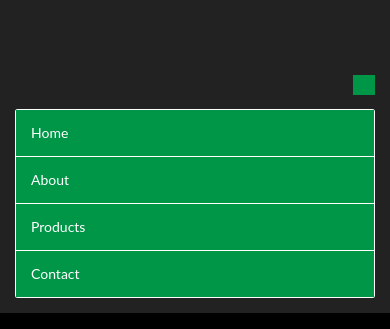
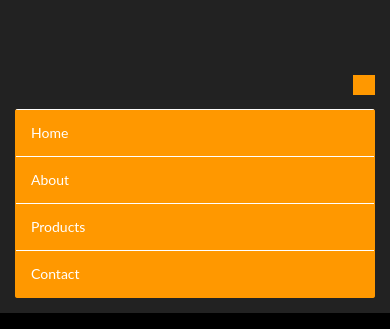
Before and after one commit to sachin-developer/Biswakarma-Kraft, a plain HTML site: page index.html in a window 390 px wide. Both pictures are taken after a click on the button 364 px from the left and 85 px from the top of the page. Shown: the top 329 px of the page. Drawn offline with Linux system fonts and the light colour scheme; a web font is replaced by a local one.

Commit message:
Update responsive.css

```diff
--- a/css/responsive.css
+++ b/css/responsive.css
@@ -358,11 +358,11 @@
 		display:inline-block;
 		z-index:7;
 		top:-4px;
-		border:1px solid #009647;
+		border:1px solid #ff9800;
 		float:none;
 		margin:0px 0px 0px 0px;
 		border-radius:0px;
-		background:#009647;
+		background:#ff9800;
 	}
 
 	.header-type-one .navbar-header .navbar-toggle{
@@ -378,8 +378,8 @@
 		float:none !important;
 		margin:0px !important;
 		width:100% !important;
-		background:#009647;
-		border:1px solid #ffffff;
+		background:#ff9800;
+		border:1px solid #ff9800;
 		border-top:none;
 	}
 
@@ -424,7 +424,7 @@
 		right:auto !important;
 		top:auto !important;
 		width:100%;
-		background:#009647;
+		background:#ff9800;
 		-webkit-border-radius:0px;
 		-ms-border-radius:0px;
 		-o-border-radius:0px;
@@ -463,7 +463,7 @@
 		padding:12px 15px !important;
 		line-height:22px;
 		color:#ffffff;
-		background:#009647;
+		background:#ff9800;
 		text-align:left;
 		min-height:0px;
 		font-size:14px;
```
